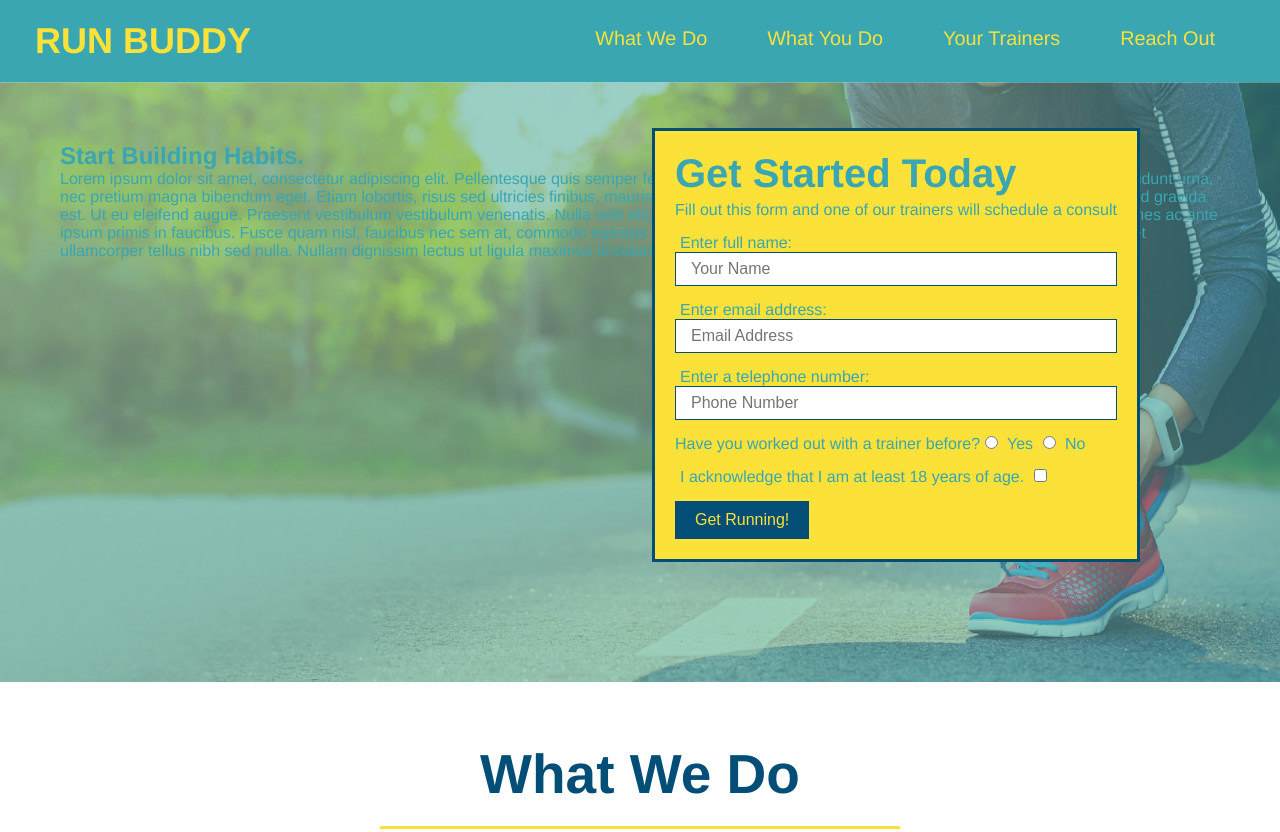
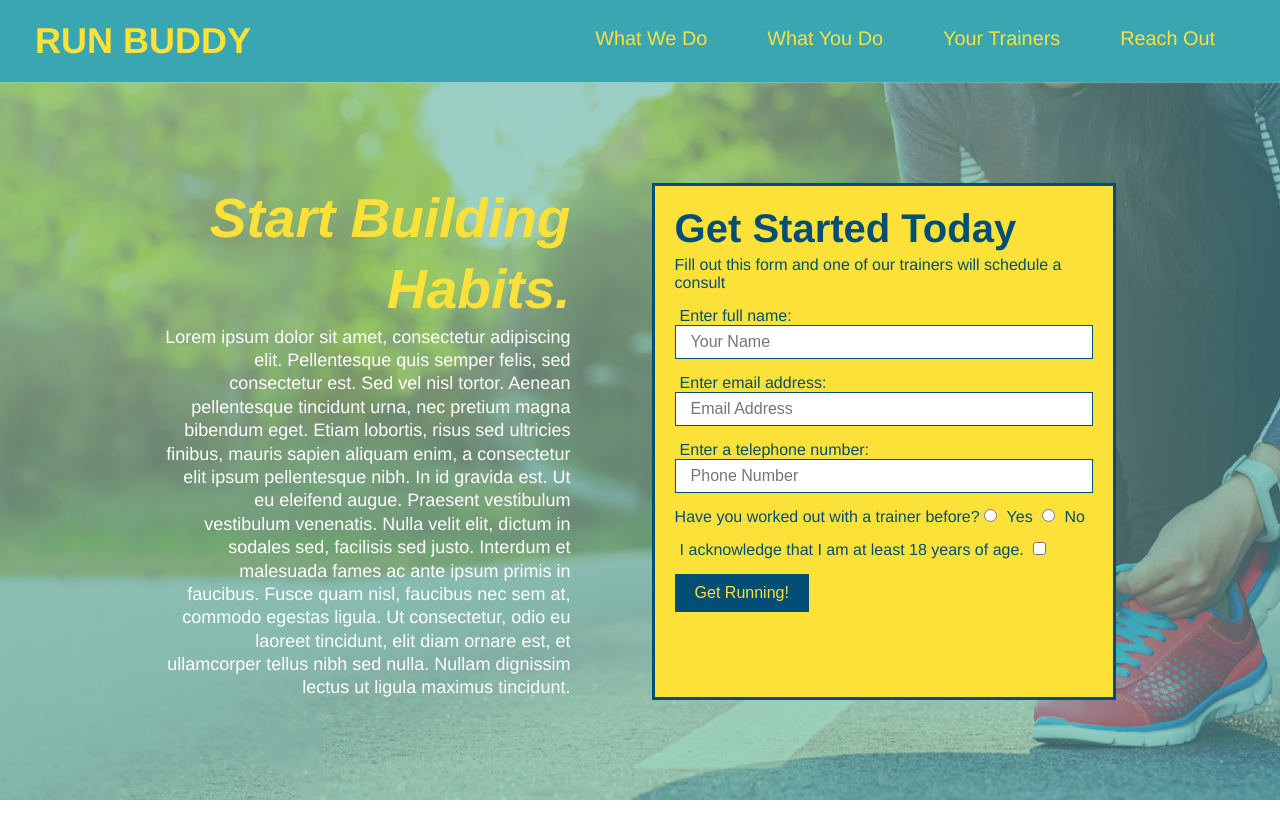
Before and after one commit to Jsumme1/run-buddy, a plain HTML site: page index.html in a window 1280 px wide. Shown: the top 832 px of the page. Drawn offline with Linux system fonts and the light colour scheme.

Commit message:
add flexbox to the hero

```diff
--- a/assets/css/style.css
+++ b/assets/css/style.css
@@ -53,17 +53,18 @@ header {
     background: #fce138;
     width: 100%;
     padding: 40px 35px;
+    display: flex;
+    justify-content: space-between;
+    flex-wrap: wrap;
   }
 
   footer h2 {
-    display: inline;
     color: #024e76;
     font-size: 30px;
     margin: 0;
   }
 
   footer div {
-    float: right;
     line-height: 1.5;
     text-align: right;
   }
@@ -79,23 +80,38 @@ header {
   /* Hero Style Start */
   .hero {
     background-image: url("../images/hero-bg.jpg");
-    height: 600px;
     background-size: cover;
     background-position: center;
-    position: relative;
+    display: flex;
+    justify-content: center;
+    flex-wrap: wrap;
   }
   .hero-form{
     background-color:#fce138;
     padding: 20px;
-    width: 500px
     color: #024e76;
     border: solid 3px #024e76;
-    position: absolute;
-    bottom: 120px;
-    right: 140px
+    width: 40%;
+    margin: 3.5%;
   }
+
   .hero-form p{
       margin: 5px 0 15px 0;
+  }
+
+  .hero-cta {
+    width: 35%;
+    text-align: right;
+    margin: 3.5%;
+    color: #fff;
+    font-size: 18px;
+    line-height: 1.3;
+  }
+
+  .hero h2{
+    font-style: italic;
+    font-size: 55px;
+    color: #fce138;
   }
 
   .hero-form h3{
```
